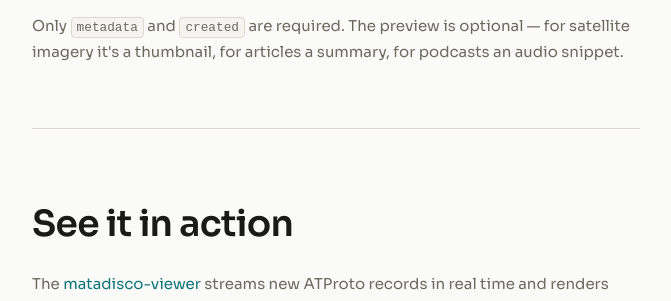
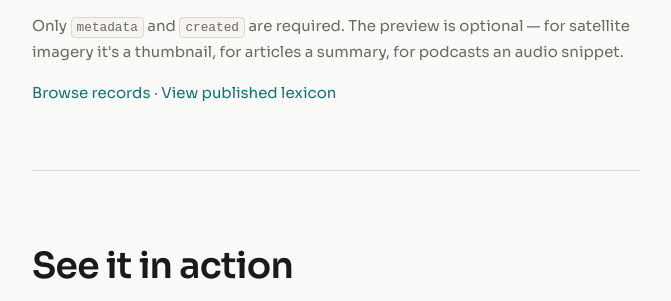
Before and after one commit to 2color/matadisco-website, a plain HTML site: page index.html in a window 1280 px wide. Shown: the part 2135-2436 px from the top of the page, without its empty margins (408-1079 px from the left). Drawn offline with Linux system fonts and the light colour scheme.

Commit message:
Add links to pdsls and lexicon garden

```diff
--- a/index.html
+++ b/index.html
@@ -543,6 +543,9 @@
         <p>
           Only <code>metadata</code> and <code>created</code> are required. The preview is optional — for satellite imagery it's a thumbnail, for articles a summary, for podcasts an audio snippet.
         </p>
+        <p>
+          <a href="https://pdsls.dev/at://cx.vmx.matadisco">Browse records</a> &middot; <a href="https://lexicon.garden/lexicon/did:plc:3mdq56yhyqq5k6d4guztheaf/cx.vmx.matadisco">View published lexicon</a>
+        </p>
       </section>
 
       <hr class="divider fade-in">
```
